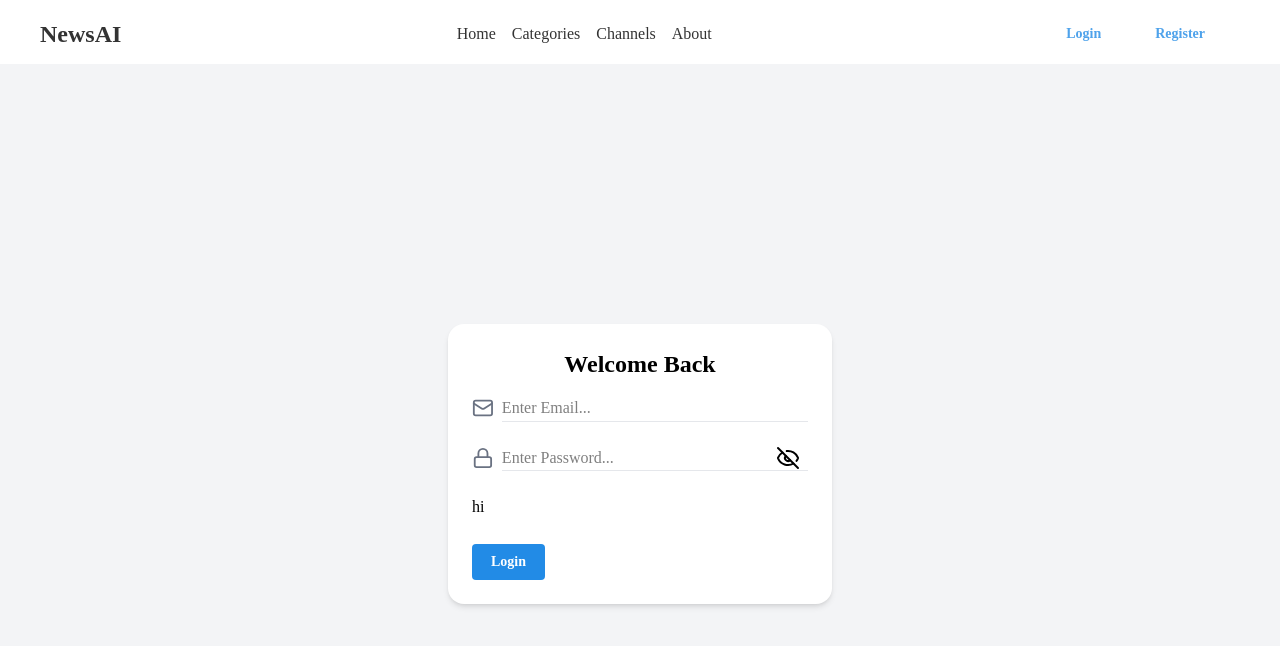
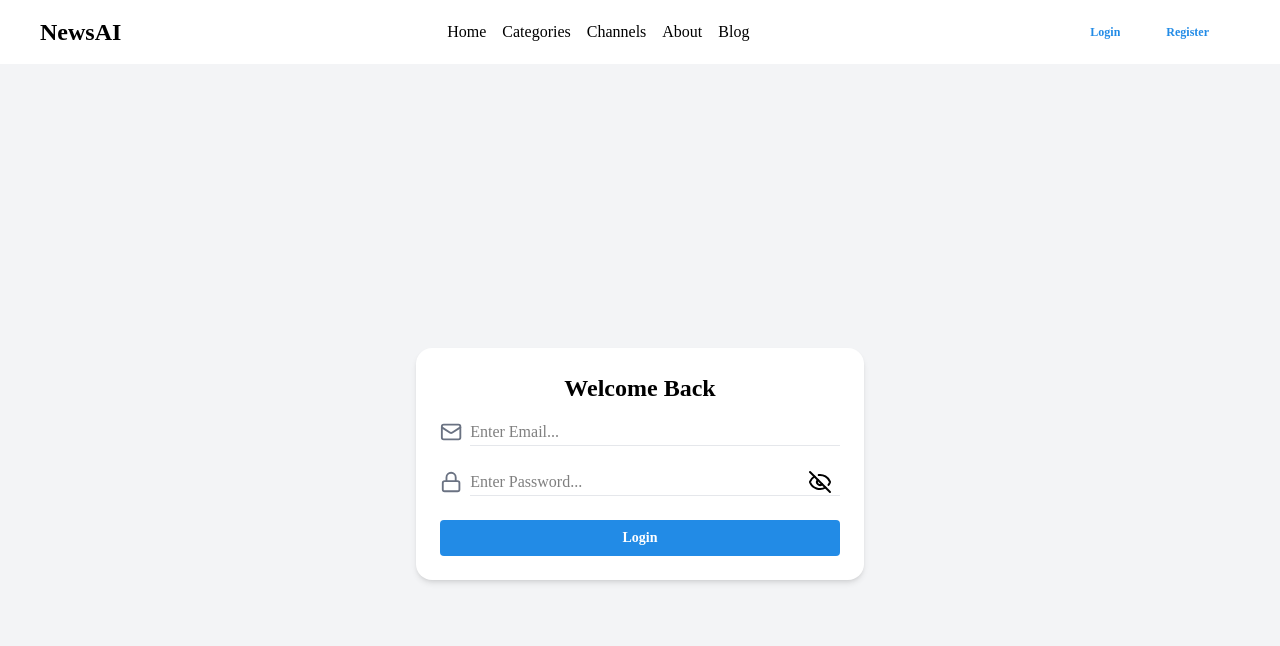
Before and after one commit to vishalsingh1408/NEWAI, a React (Vite) app in the folder client/: page /login in a window 1280 px wide. Shown: the top 646 px of the page. Built offline with nearby package versions, Linux system fonts and the light colour scheme; a web font is replaced by a local one.

Commit message:
added new navlink

```diff
--- a/client/src/components/Navbar.jsx
+++ b/client/src/components/Navbar.jsx
@@ -11,7 +11,7 @@ function Navbar() {
     setIsOpen(!isOpen);
   };
   return (
-    <nav className="h-16 p-4 sticky top-0 z-50 bg-white backdrop-blur-md opacity-80">
+    <nav className="bg-opacity-80 backdrop-blur-md p-4 text-black sticky top-0 z-50">
       <div className=" flex mx-6 items-center justify-between ">
         <motion.h1
           initial={{ opacity: 0, y: -10 }}
@@ -23,7 +23,7 @@ function Navbar() {
         </motion.h1>
 
         <ul className="hidden md:flex gap-4">
-          {['Home', 'Categories', 'Channels', 'About'].map((item) => (
+          {['Home', 'Categories', 'Channels', 'About','Blog'].map((item) => (
             <motion.li
               whileHover={{ scale: 1.1 }}
               transition={{ type: 'spring', stiffness: 100 }}
@@ -37,14 +37,14 @@ function Navbar() {
 
         <div className="flex space-x-4 items-center justify-center">
           <Link to="/login" className="hidden md:block">
-            <Button variant="white">Login</Button>
+            <Button variant="white" size='xs'>Login</Button>
           </Link>
 
           <Link to="/register" className="hidden md:block">
             {' '}
-            <Button variant="white">Register</Button>
+            <Button variant="white" size='xs'>Register</Button>
           </Link>
-          <button onClick={handleClick} className="md:hidden">
+          <button onClick={handleClick}  className="md:hidden">
             {isOpen ? <X /> : <Menu />}
           </button>
         </div>
--- a/client/src/pages/Login.jsx
+++ b/client/src/pages/Login.jsx
@@ -4,16 +4,18 @@ import { Mail, Lock, Eye, EyeOff } from 'lucide-react';
 import { Button } from '@mantine/core';
 function Login() {
   const [isEyeClick, setIsEyeClick] = useState(false);
+
   const handleEyeClick = () => {
     setIsEyeClick(!isEyeClick);
   };
+
   return (
     <div className="bg-gray-100 h-screen flex justify-center items-center">
       <motion.div
         initial={{ opacity: 0, scale: 0.9 }}
         animate={{ opacity: 1, scale: 1 }}
         transition={{ duration: 0.5 }}
-        className="w-96 rounded-2xl p-6 shadow-md bg-white"
+        className="max-w-md w-full rounded-2xl p-6 shadow-md bg-white"
       >
         <h1 className="text-center text-2xl font-bold mb-4">Welcome Back</h1>
         <form className="space-y-6 w-full">
@@ -37,8 +39,11 @@ function Login() {
               placeholder="Enter Password..."
             />
           </div>
-          <h1>hi</h1>
-          <Button>Login</Button>
+
+
+               <Button fullWidth>Login</Button>
+
+
         </form>
       </motion.div>
     </div>
```
